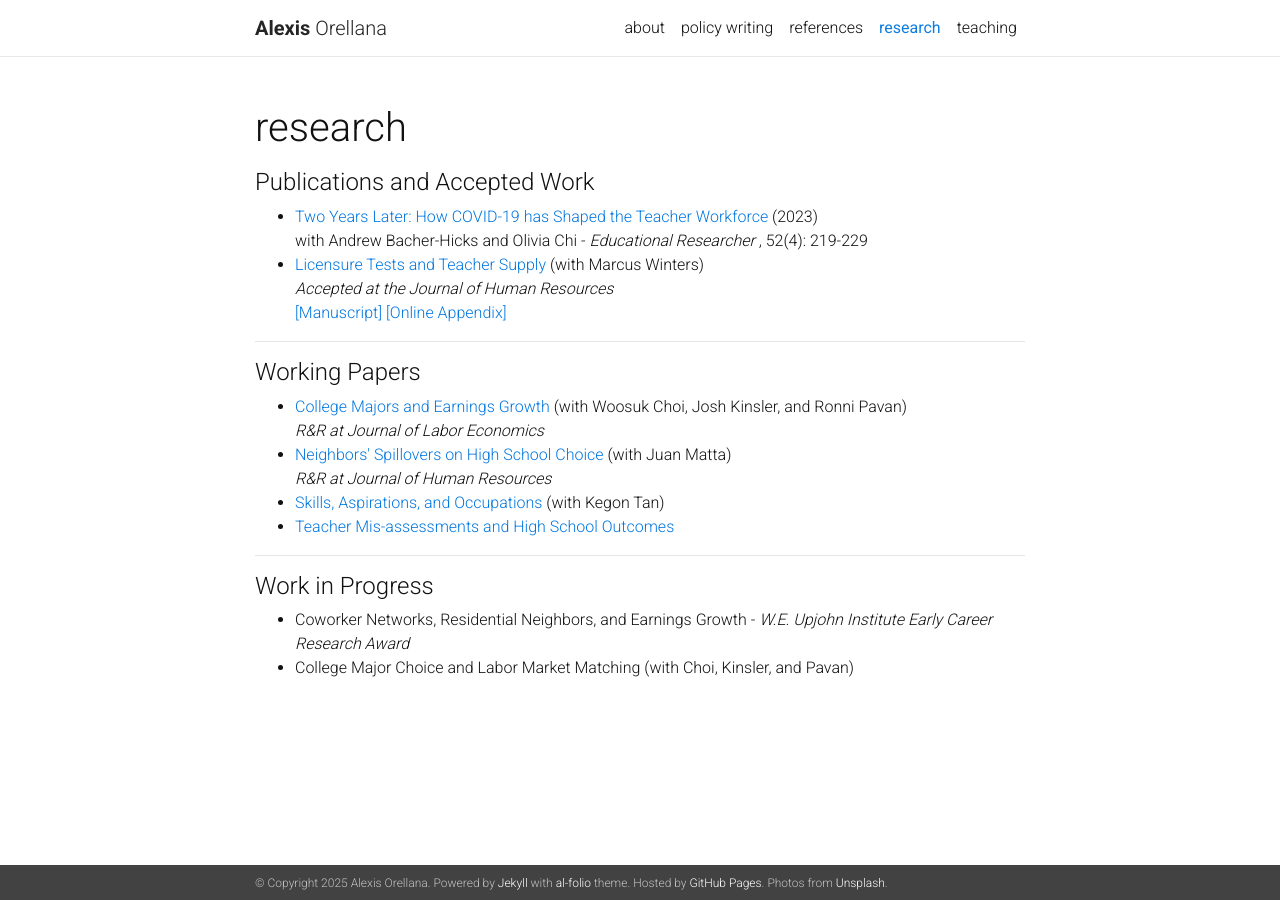
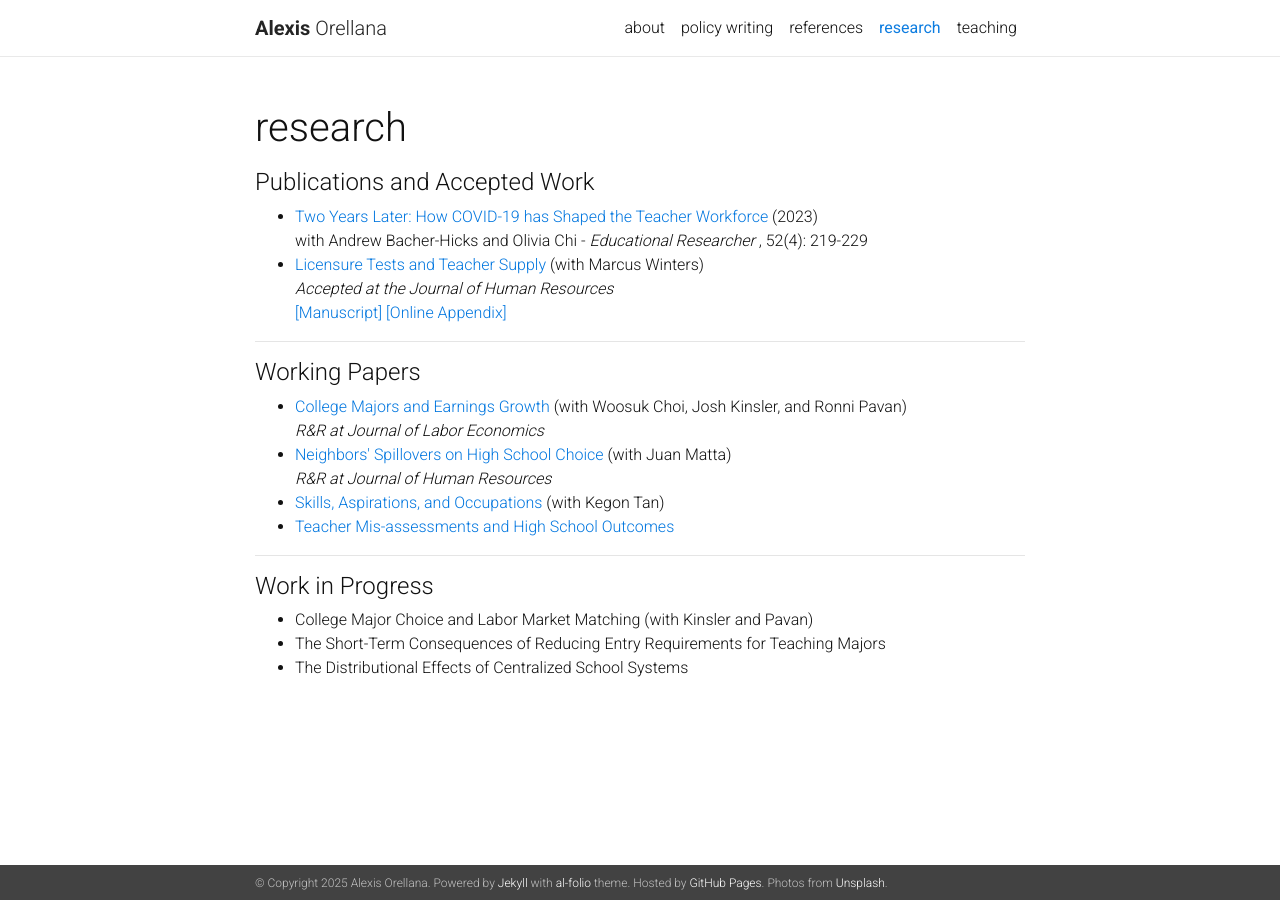
Before and after one commit to alexisorellana/alexisorellana.github.io, a Jekyll site: the page built from _pages/research.md, in a window 1280 px wide. Built offline with Jekyll 4.4.1, drawn with Linux system fonts in a browser that asks for light colours; nearby versions of some CDN libraries; a style sheet for code colours, icons or effects is not loaded.

Commit message:
update 10-30

```diff
--- a/_pages/research.md
+++ b/_pages/research.md
@@ -59,9 +59,11 @@ with Andrew Bacher-Hicks and Olivia Chi - <em> Educational Researcher </em>, 52(
 #### Work in Progress
 <ul>
 
-<li> Coworker Networks, Residential Neighbors, and Earnings Growth - <em> W.E. Upjohn Institute Early Career Research Award </em> </li>
+<li> College Major Choice and Labor Market Matching (with Kinsler and Pavan) </li>
+
+<li> The Short-Term Consequences of Reducing Entry Requirements for Teaching Majors </li>
+
+<li> The Distributional Effects of Centralized School Systems </li>
 
 
-<li> College Major Choice and Labor Market Matching (with Choi, Kinsler, and Pavan) </li>
-
 </ul>
```
